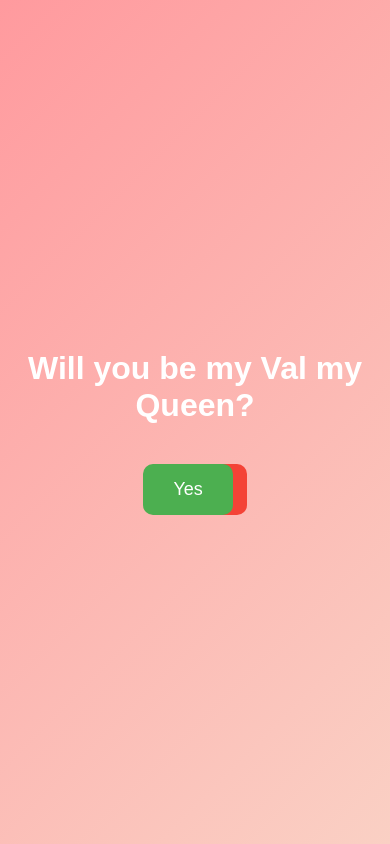
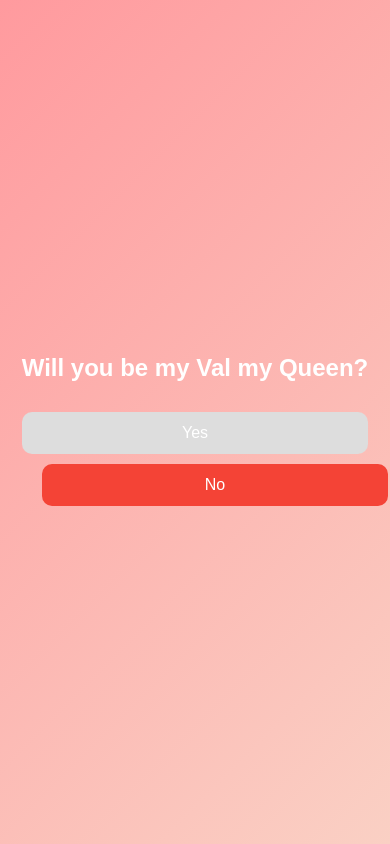
Before and after one commit to ahmoj1706/mq, a plain HTML site: page index.html in a window 390 px wide. Drawn offline with Linux system fonts and the light colour scheme.

Commit message:
Add files via upload

```diff
--- a/index.html
+++ b/index.html
@@ -2,6 +2,7 @@
 <html lang="en">
 <head>
   <meta charset="UTF-8">
+  <meta name="viewport" content="width=device-width, initial-scale=1.0">
   <title>Be My Val </title>
   <style>
     body {
@@ -12,10 +13,12 @@
       display: flex;
       justify-content: center;
       align-items: center;
+      flex-direction: column;
     }
 
     .container {
       text-align: center;
+      padding: 20px;
     }
 
     h1 {
@@ -29,12 +32,13 @@
       border: none;
       border-radius: 10px;
       cursor: pointer;
+      transition: all 0.3s ease;
     }
 
     #yes {
-      position: absolute;
       background-color: #4CAF50;
       color: white;
+      position: relative;
     }
 
     #no {
@@ -47,6 +51,42 @@
       font-size: 36px;
       color: white;
       font-weight: bold;
+    }
+
+    /* Mobile responsiveness */
+    @media (max-width: 768px) {
+      .container {
+        padding: 15px;
+      }
+
+      h1 {
+        font-size: 24px;
+        margin-bottom: 20px;
+      }
+
+      button {
+        font-size: 16px;
+        padding: 12px 24px;
+        width: 100%;
+        margin-top: 10px;
+      }
+
+      #yes {
+        cursor: not-allowed;
+      }
+
+      /* Disable the "Yes" button on mobile */
+      #yes[disabled] {
+        background-color: #ddd;
+        cursor: not-allowed;
+      }
+    }
+
+    /* Desktop view */
+    @media (min-width: 769px) {
+      button {
+        width: auto;
+      }
     }
   </style>
 </head>
@@ -63,12 +103,19 @@
     const noBtn = document.getElementById('no');
     const content = document.getElementById('content');
 
+    // Disable the "Yes" button on mobile
+    if (window.innerWidth <= 768) {
+      yesBtn.disabled = true;
+    }
+
     yesBtn.addEventListener('mouseover', () => {
-      const x = Math.random() * (window.innerWidth - yesBtn.offsetWidth);
-      const y = Math.random() * (window.innerHeight - yesBtn.offsetHeight);
+      if (window.innerWidth > 768) {
+        const x = Math.random() * (window.innerWidth - yesBtn.offsetWidth);
+        const y = Math.random() * (window.innerHeight - yesBtn.offsetHeight);
 
-      yesBtn.style.left = x + 'px';
-      yesBtn.style.top = y + 'px';
+        yesBtn.style.left = x + 'px';
+        yesBtn.style.top = y + 'px';
+      }
     });
 
     noBtn.addEventListener('click', () => {
```
